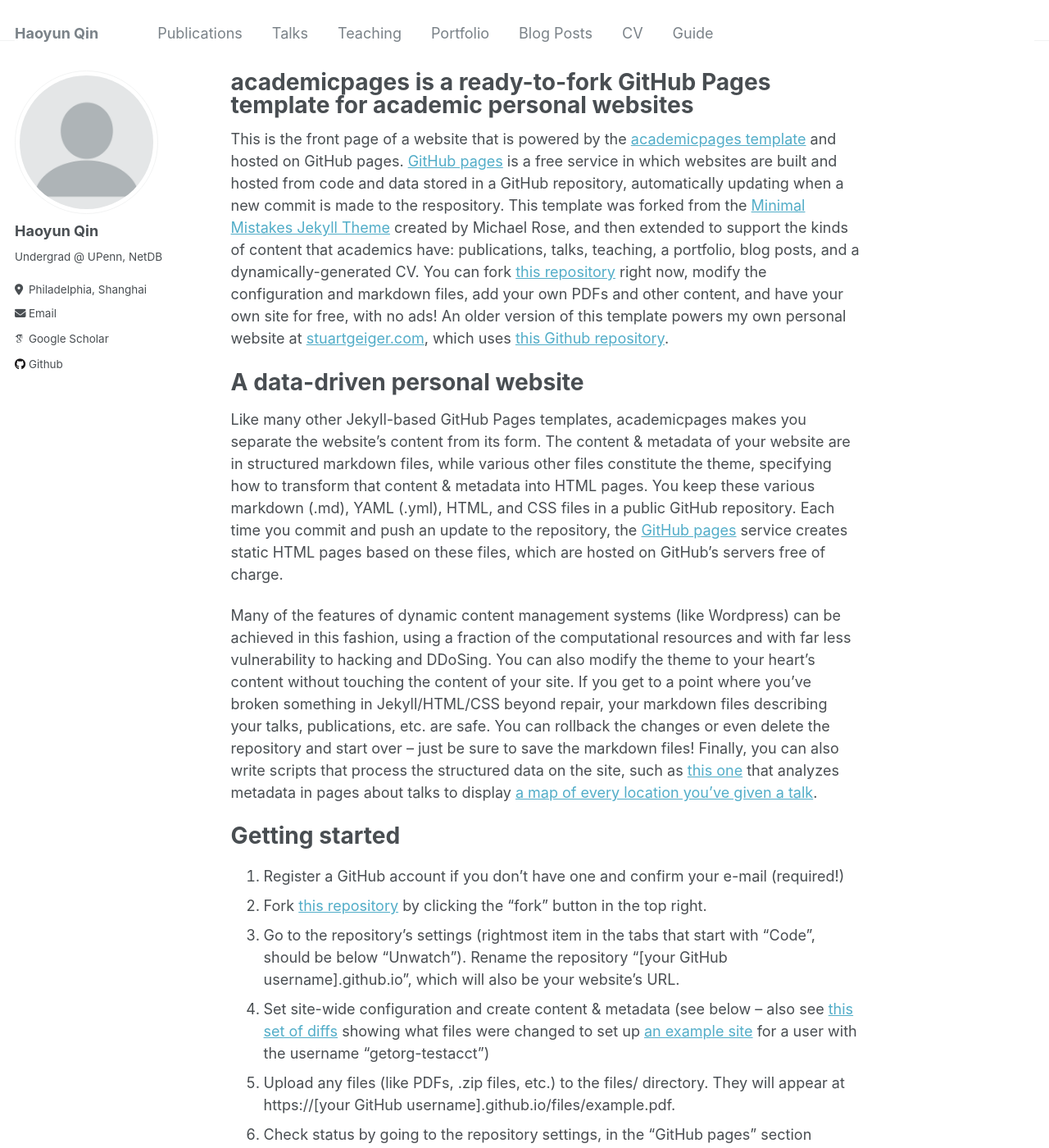
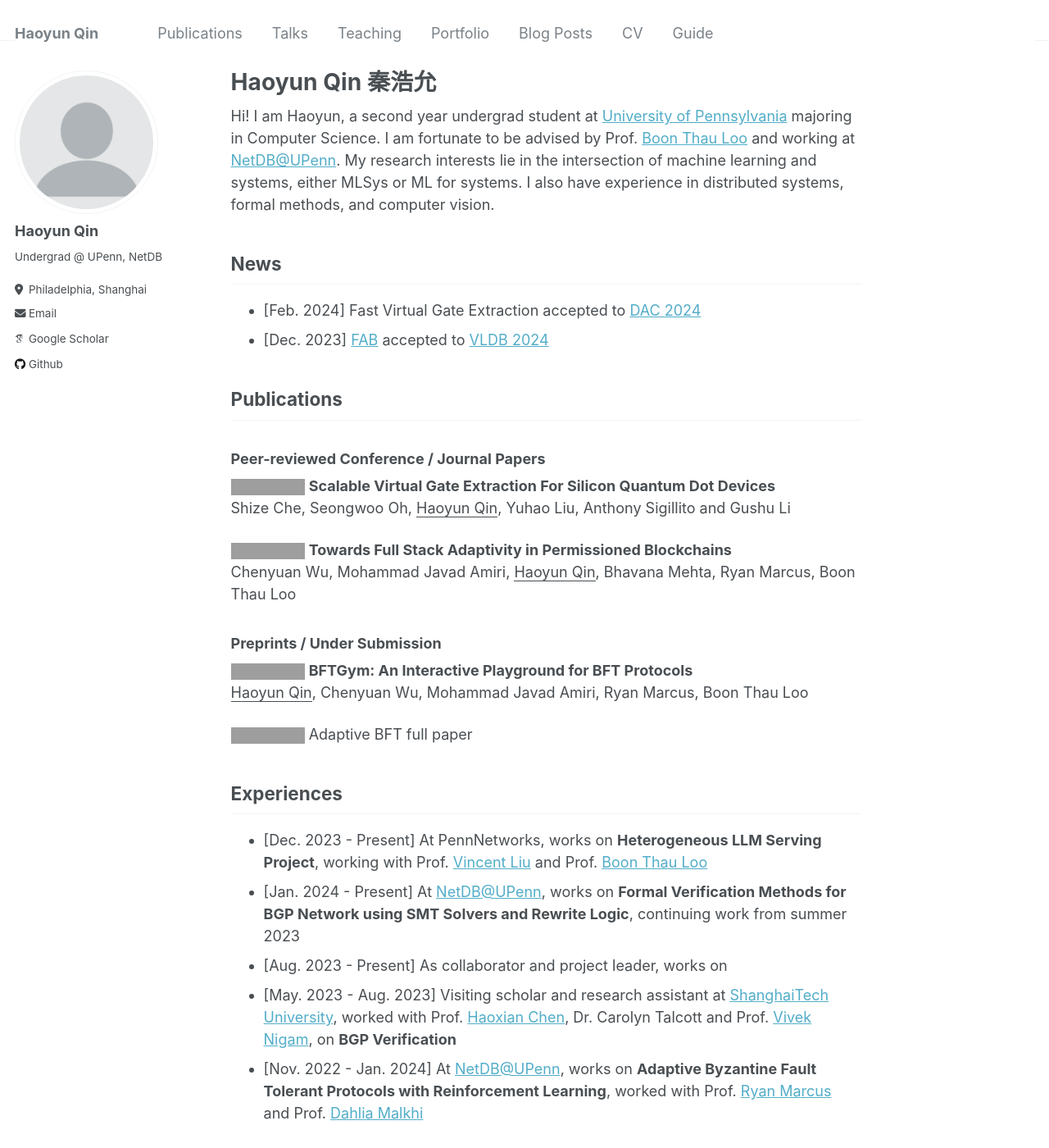
Before and after one commit to JeffersonQin/academic, a Jekyll site: the page built from _pages/about.md, in a window 1280 px wide and 1400 px high. Shown: the whole window at 82% size. Built offline with Jekyll 4.4.1, drawn with Linux system fonts in a browser that asks for light colours; some web fonts are replaced; some of the changed text lies outside the part shown; grey boxes are pictures that could not be loaded.

Commit message:
feat: add partial about page

```diff
--- a/_pages/about.md
+++ b/_pages/about.md
@@ -1,49 +1,84 @@
 ---
 permalink: /
-title: "academicpages is a ready-to-fork GitHub Pages template for academic personal websites"
+title: "Haoyun Qin 秦浩允"
 author_profile: true
 redirect_from:
   - /about/
   - /about.html
 ---
 
-This is the front page of a website that is powered by the [academicpages template](https://github.com/academicpages/academicpages.github.io) and hosted on GitHub pages. [GitHub pages](https://pages.github.com) is a free service in which websites are built and hosted from code and data stored in a GitHub repository, automatically updating when a new commit is made to the respository. This template was forked from the [Minimal Mistakes Jekyll Theme](https://mmistakes.github.io/minimal-mistakes/) created by Michael Rose, and then extended to support the kinds of content that academics have: publications, talks, teaching, a portfolio, blog posts, and a dynamically-generated CV. You can fork [this repository](https://github.com/academicpages/academicpages.github.io) right now, modify the configuration and markdown files, add your own PDFs and other content, and have your own site for free, with no ads! An older version of this template powers my own personal website at [stuartgeiger.com](http://stuartgeiger.com), which uses [this Github repository](https://github.com/staeiou/staeiou.github.io).
+Hi! I am Haoyun, a second year undergrad student at [University of Pennsylvania](https://upenn.edu) majoring in Computer Science. I am fortunate to be advised by Prof. [Boon Thau Loo](https://boonloo.cis.upenn.edu/) and working at [NetDB@UPenn](https://netdb.cis.upenn.edu/). My research interests lie in the intersection of machine learning and systems, either MLSys or ML for systems. I also have experience in distributed systems, formal methods, and computer vision.
 
-A data-driven personal website
-======
-Like many other Jekyll-based GitHub Pages templates, academicpages makes you separate the website's content from its form. The content & metadata of your website are in structured markdown files, while various other files constitute the theme, specifying how to transform that content & metadata into HTML pages. You keep these various markdown (.md), YAML (.yml), HTML, and CSS files in a public GitHub repository. Each time you commit and push an update to the repository, the [GitHub pages](https://pages.github.com/) service creates static HTML pages based on these files, which are hosted on GitHub's servers free of charge.
+## News
 
-Many of the features of dynamic content management systems (like Wordpress) can be achieved in this fashion, using a fraction of the computational resources and with far less vulnerability to hacking and DDoSing. You can also modify the theme to your heart's content without touching the content of your site. If you get to a point where you've broken something in Jekyll/HTML/CSS beyond repair, your markdown files describing your talks, publications, etc. are safe. You can rollback the changes or even delete the repository and start over -- just be sure to save the markdown files! Finally, you can also write scripts that process the structured data on the site, such as [this one](https://github.com/academicpages/academicpages.github.io/blob/master/talkmap.ipynb) that analyzes metadata in pages about talks to display [a map of every location you've given a talk](https://academicpages.github.io/talkmap.html).
+* [Feb. 2024] Fast Virtual Gate Extraction accepted to [DAC 2024](https://www.dac.com/)
+* [Dec. 2023] [FAB](https://scholar.google.com/citations?view_op=view_citation&hl=zh-CN&user=OuneFS8AAAAJ&citation_for_view=OuneFS8AAAAJ:u5HHmVD_uO8C) accepted to [VLDB 2024](https://vldb.org/2024/)
 
-Getting started
-======
-1. Register a GitHub account if you don't have one and confirm your e-mail (required!)
-1. Fork [this repository](https://github.com/academicpages/academicpages.github.io) by clicking the "fork" button in the top right.
-1. Go to the repository's settings (rightmost item in the tabs that start with "Code", should be below "Unwatch"). Rename the repository "[your GitHub username].github.io", which will also be your website's URL.
-1. Set site-wide configuration and create content & metadata (see below -- also see [this set of diffs](http://archive.is/3TPas) showing what files were changed to set up [an example site](https://getorg-testacct.github.io) for a user with the username "getorg-testacct")
-1. Upload any files (like PDFs, .zip files, etc.) to the files/ directory. They will appear at https://[your GitHub username].github.io/files/example.pdf.
-1. Check status by going to the repository settings, in the "GitHub pages" section
+## Publications
 
-Site-wide configuration
-------
-The main configuration file for the site is in the base directory in [_config.yml](https://github.com/academicpages/academicpages.github.io/blob/master/_config.yml), which defines the content in the sidebars and other site-wide features. You will need to replace the default variables with ones about yourself and your site's github repository. The configuration file for the top menu is in [_data/navigation.yml](https://github.com/academicpages/academicpages.github.io/blob/master/_data/navigation.yml). For example, if you don't have a portfolio or blog posts, you can remove those items from that navigation.yml file to remove them from the header.
+### Peer-reviewed Conference / Journal Papers
 
-Create content & metadata
-------
-For site content, there is one markdown file for each type of content, which are stored in directories like _publications, _talks, _posts, _teaching, or _pages. For example, each talk is a markdown file in the [_talks directory](https://github.com/academicpages/academicpages.github.io/tree/master/_talks). At the top of each markdown file is structured data in YAML about the talk, which the theme will parse to do lots of cool stuff. The same structured data about a talk is used to generate the list of talks on the [Talks page](https://academicpages.github.io/talks), each [individual page](https://academicpages.github.io/talks/2012-03-01-talk-1) for specific talks, the talks section for the [CV page](https://academicpages.github.io/cv), and the [map of places you've given a talk](https://academicpages.github.io/talkmap.html) (if you run this [python file](https://github.com/academicpages/academicpages.github.io/blob/master/talkmap.py) or [Jupyter notebook](https://github.com/academicpages/academicpages.github.io/blob/master/talkmap.ipynb), which creates the HTML for the map based on the contents of the _talks directory).
+[![](https://img.shields.io/badge/DAC-2024-blue?style=flat-square)](https://www.dac.com/) **Scalable Virtual Gate Extraction For Silicon Quantum Dot Devices**<br>
+Shize Che, Seongwoo Oh, <ins>Haoyun Qin</ins>, Yuhao Liu, Anthony Sigillito and Gushu Li
 
-**Markdown generator**
+[![](https://img.shields.io/badge/VLDB-2024-blue?style=flat-square)](https://vldb.org/2024/) **Towards Full Stack Adaptivity in Permissioned Blockchains**<br>
+Chenyuan Wu, Mohammad Javad Amiri, <ins>Haoyun Qin</ins>, Bhavana Mehta, Ryan Marcus, Boon Thau Loo
 
-I have also created [a set of Jupyter notebooks](https://github.com/academicpages/academicpages.github.io/tree/master/markdown_generator
-) that converts a CSV containing structured data about talks or presentations into individual markdown files that will be properly formatted for the academicpages template. The sample CSVs in that directory are the ones I used to create my own personal website at stuartgeiger.com. My usual workflow is that I keep a spreadsheet of my publications and talks, then run the code in these notebooks to generate the markdown files, then commit and push them to the GitHub repository.
+### Preprints / Under Submission
 
-How to edit your site's GitHub repository
-------
-Many people use a git client to create files on their local computer and then push them to GitHub's servers. If you are not familiar with git, you can directly edit these configuration and markdown files directly in the github.com interface. Navigate to a file (like [this one](https://github.com/academicpages/academicpages.github.io/blob/master/_talks/2012-03-01-talk-1.md) and click the pencil icon in the top right of the content preview (to the right of the "Raw | Blame | History" buttons). You can delete a file by clicking the trashcan icon to the right of the pencil icon. You can also create new files or upload files by navigating to a directory and clicking the "Create new file" or "Upload files" buttons.
+[![](https://img.shields.io/badge/VLDB-2024-blue?style=flat-square)](https://vldb.org/2024/) **BFTGym: An Interactive Playground for BFT Protocols**<br>
+<ins>Haoyun Qin</ins>, Chenyuan Wu, Mohammad Javad Amiri, Ryan Marcus, Boon Thau Loo
 
-Example: editing a markdown file for a talk
-![Editing a markdown file for a talk](/images/editing-talk.png)
+[![](https://img.shields.io/badge/NSDI-2025-blue?style=flat-square)](https://www.usenix.org/conference/nsdi25) Adaptive BFT full paper
 
-For more info
-------
-More info about configuring academicpages can be found in [the guide](https://academicpages.github.io/markdown/). The [guides for the Minimal Mistakes theme](https://mmistakes.github.io/minimal-mistakes/docs/configuration/) (which this theme was forked from) might also be helpful.
+## Experiences
+
+* [Dec. 2023 - Present] At PennNetworks, works on **Heterogeneous LLM Serving Project**, working with Prof. [Vincent Liu](https://vincen.tl) and Prof. [Boon Thau Loo](https://boonloo.cis.upenn.edu/)
+* [Jan. 2024 - Present] At [NetDB@UPenn](https://netdb.cis.upenn.edu/), works on **Formal Verification Methods for BGP Network using SMT Solvers and Rewrite Logic**, continuing work from summer 2023
+* [Aug. 2023 - Present] As collaborator and project leader, works on
+* [May. 2023 - Aug. 2023] Visiting scholar and research assistant at [ShanghaiTech University](https://www.shanghaitech.edu.cn/eng/), worked with Prof. [Haoxian Chen](https://faculty.sist.shanghaitech.edu.cn/hxchen/), Dr. Carolyn Talcott and Prof. [Vivek Nigam](https://nigam.info/), on **BGP Verification**
+* [Nov. 2022 - Jan. 2024] At [NetDB@UPenn](https://netdb.cis.upenn.edu/), works on **Adaptive Byzantine Fault Tolerant Protocols with Reinforcement Learning**, worked with Prof. [Ryan Marcus](https://rmarcus.info/blog/) and Prof. [Dahlia Malkhi](https://malkhi.com/)
+
+## Personal Projects
+
+Full list of my projects and opensource contributions can be found on my [Github](https://github.com/JeffersonQin).
+
+<div style="overflow: auto">
+  <div style="float: left; width: 60%;">
+      <h3><a href="https://github.com/JeffersonQin/YuzuMarker.FontDetection">[Apr. 2023] CNN-based CJK Font Recoginizer</a></h3>
+      <p>
+        <i>First-ever</i> CJK (Chinese, Japanese, Korean) font recognizer and style extractor. Support more than 5000 TrueType / OpenFont fonts with 200GB synthesized dataset of various layout and styling.
+      </p>
+      </p>
+        Project opensourced on <a href="https://github.com/JeffersonQin/YuzuMarker.FontDetection">Github</a> and dataset available on <a href="https://huggingface.co/datasets/gyrojeff/YuzuMarker.FontDetection/tree/master">Huggingface</a>. Online demo also available on <a href="https://huggingface.co/spaces/gyrojeff/YuzuMarker.FontDetection"><img alt="Click here for Online Demo" src="https://img.shields.io/badge/🤗-Open%20In%20Spaces-blue.svg"/></a>.
+      </p>
+  </div>
+  <div style="float: right; width: 35%;">
+      <img src="../images/font.png">
+  </div>
+</div>
+
+<div style="overflow: auto">
+  <div style="float: left; width: 60%;">
+      <h3><a href="https://github.com/JeffersonQin/DungeonAssistant">[Dec. 2023] Dungeon Assistant</a></h3>
+      <p>
+        WiFi RSSI based Indoor Localization + LiDAR-based 3D Indoor Reconstruction Solution.
+      </p>
+      <p>
+        Project opensourced on <a href="https://github.com/JeffersonQin/DungeonAssistant">Github</a> and Penn Engineering dataset available on <a href="https://huggingface.co/datasets/gyrojeff/DungeonAssistant">Huggingface</a>. Detailed report available <a href="https://github.com/JeffersonQin/DungeonAssistant/blob/master/report.pdf">here</a>.
+      </p>
+  </div>
+  <div style="float: right; width: 35%;">
+      <iframe src="https://www.youtube.com/embed/XT8v7n0ZuOk?si=6VIK2bnJ5fObnwTx" title="YouTube video player" frameborder="0" allow="accelerometer; autoplay; clipboard-write; encrypted-media; gyroscope; picture-in-picture; web-share" referrerpolicy="strict-origin-when-cross-origin" allowfullscreen></iframe>
+  </div>
+</div>
+
+## Teaching
+
+* CIS 380: Operating System, Spring 2024, TA
+* CIT 595: System Programming, Spring 2024, TA
+* CIS 380: Operating System, Fall 2023, TA
+* CIS 502: Analysis of Algorithms (Graduate version), Fall 2023, TA
+* CIT 595: System Programming, Fall 2023, TA
+* CIS 320: Introduction to Algorithms, Spring 2023, TA
+* CIS 548: Operating System (Graduate version), Spring 2023, TA
```
Also changed, not shown: images/font.png (added).
